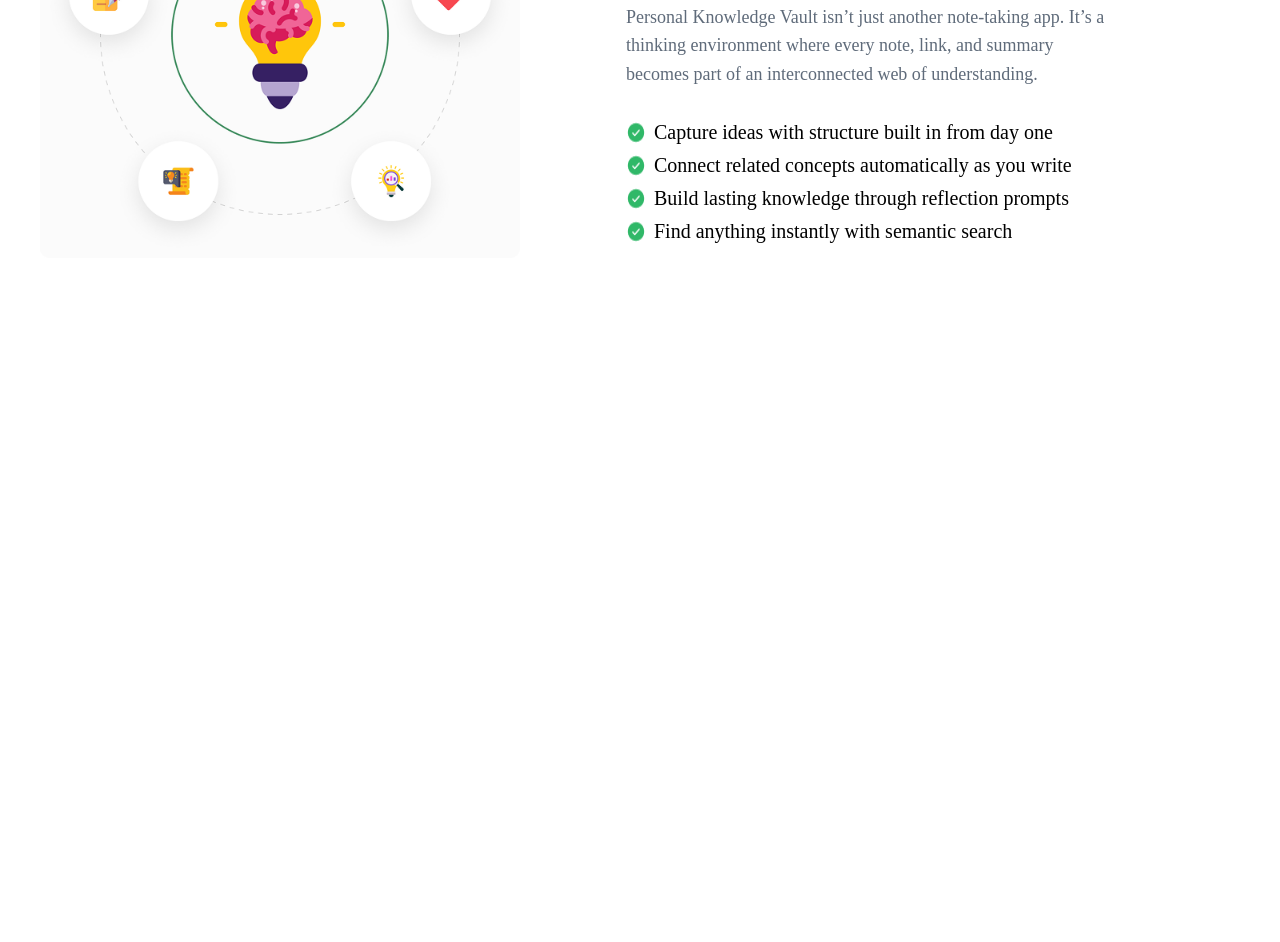
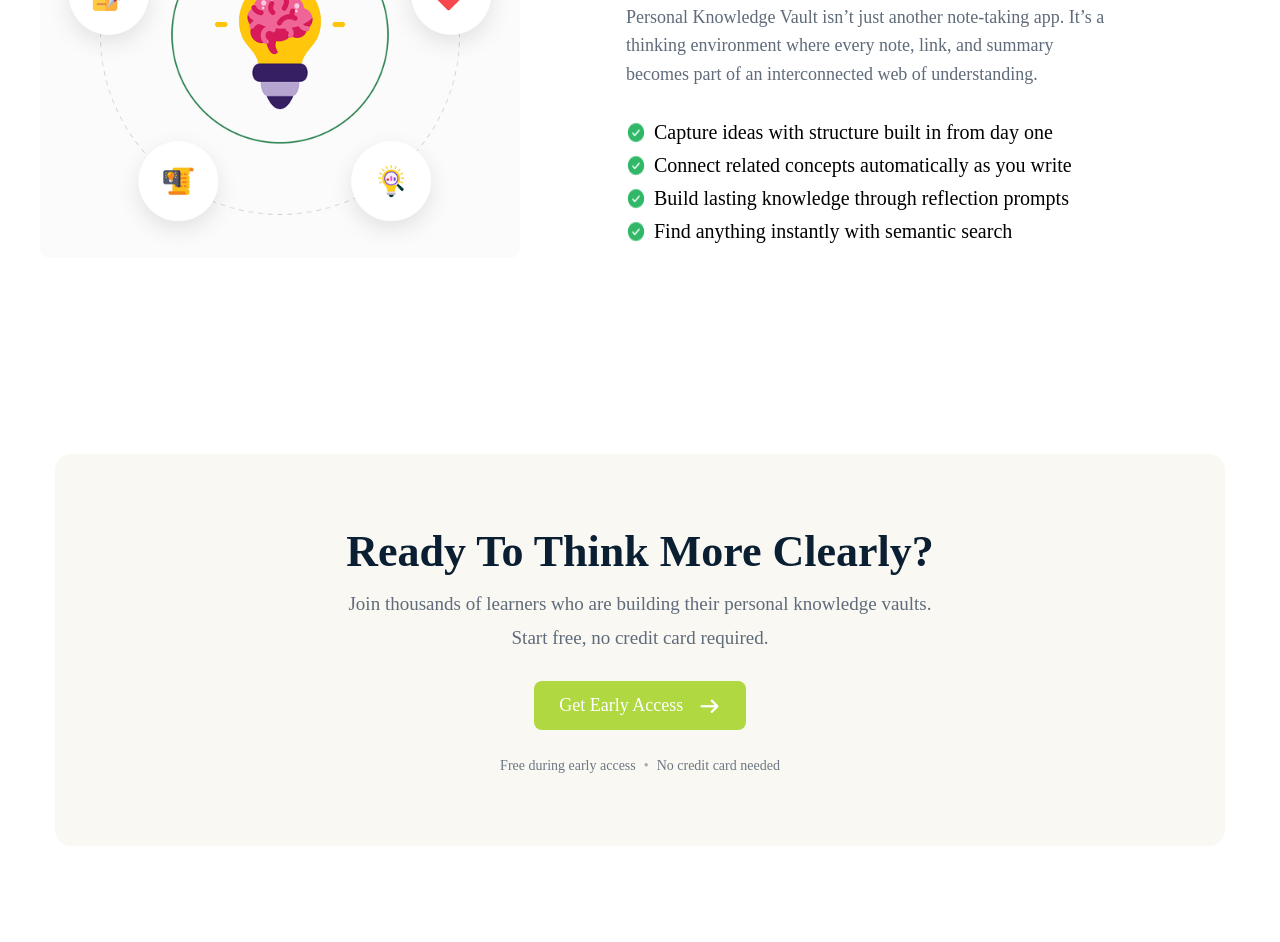
Before and after one commit to homayed773/B13-A01, a plain HTML site: page index.html in a window 1280 px wide. Shown: the part 1657-2599 px from the top of the page. Before the commit the page ends 2015 px from the top, so only its background shows below. Drawn offline with Linux system fonts and the light colour scheme.

Commit message:
updated early access section commit

```diff
--- a/index.html
+++ b/index.html
@@ -113,5 +113,32 @@
         </div>
       </div>
     </section>
+
+    <section class="early-access">
+      <div class="early-access-container">
+
+        <h2>Ready To Think More Clearly?</h2>
+
+        <p class="message1">
+          Join thousands of learners who are building their personal knowledge vaults.
+        </p>
+
+        <p class="message2">
+          Start free, no credit card required.
+        </p>
+
+        <a href="#" class="early-button">
+          Get Early Access
+          <i class="fa-solid fa-arrow-right"></i>
+        </a>
+
+        <div class="message3">
+          <span>Free during early access</span>
+          <span class="dot">&#8226</span>
+          <span>No credit card needed</span>
+        </div>
+
+      </div>
+    </section>
 </body>
 </html>
--- a/styles.css
+++ b/styles.css
@@ -295,3 +295,75 @@
   margin-right: 8px;
   vertical-align: middle;
 }
+
+
+/* ----------------------early access section---------------------- */
+
+.early-access {
+  display: flex;
+  justify-content: center;
+  padding: 96px 24px;
+}
+
+.early-access-container {
+  width: 95%;
+  margin: 0 auto;
+  text-align: center;
+  padding: 72px 32px;
+  background-color: #faf8f3;
+  border-radius: 16px;
+}
+
+.early-access h2 {
+  font-size: 44px;
+  font-weight: 700;
+  color: #0b1f33;
+  margin-bottom: 16px;
+}
+
+.early-access .message1 {
+  font-size: 19px;
+  color: #5f6b7a;
+  margin-bottom: 12px;
+}
+
+.early-access .message2 {
+  font-size: 19px;
+  color: #5f6b7a;
+  margin-bottom: 32px;
+}
+
+.early-button {
+  display: inline-flex;
+  align-items: center;
+  gap: 7px;
+  background-color: #b0d841;
+  color: #ffffff;
+  font-size: 18px;
+  padding: 14px 25px;
+  border-radius: 8px;
+  text-decoration: none;
+}
+
+.early-button:hover {
+  background-color: #d63024;
+
+}
+
+.early-button .arrow {
+  font-size: 17px;
+}
+
+.message3 {
+  margin-top: 28px;
+  font-size: 14px;
+  color: #6b7785;
+  display: flex;
+  justify-content: center;
+  align-items: center;
+  gap: 8px;
+}
+
+.message3 .dot {
+  opacity: 0.6;
+}
```
